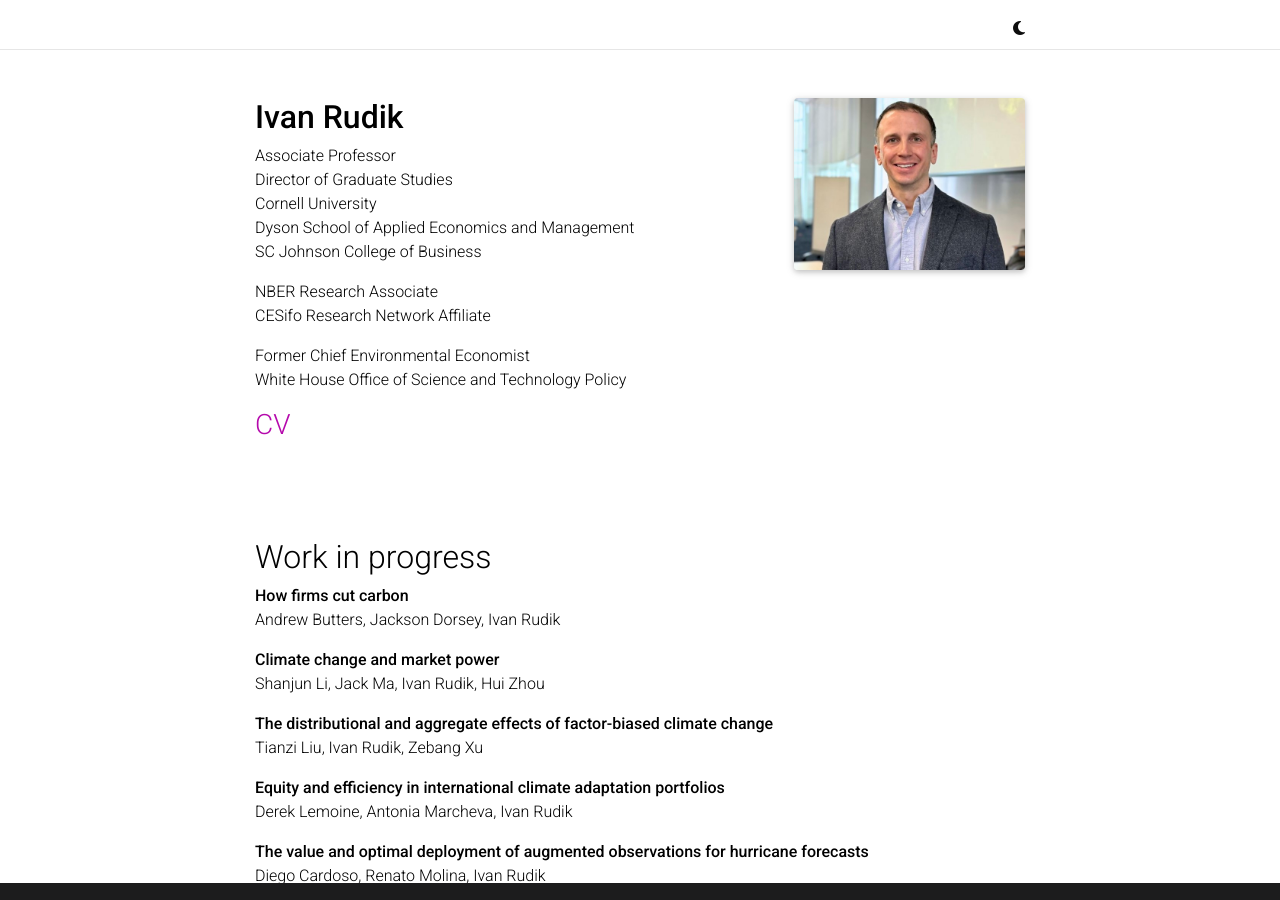
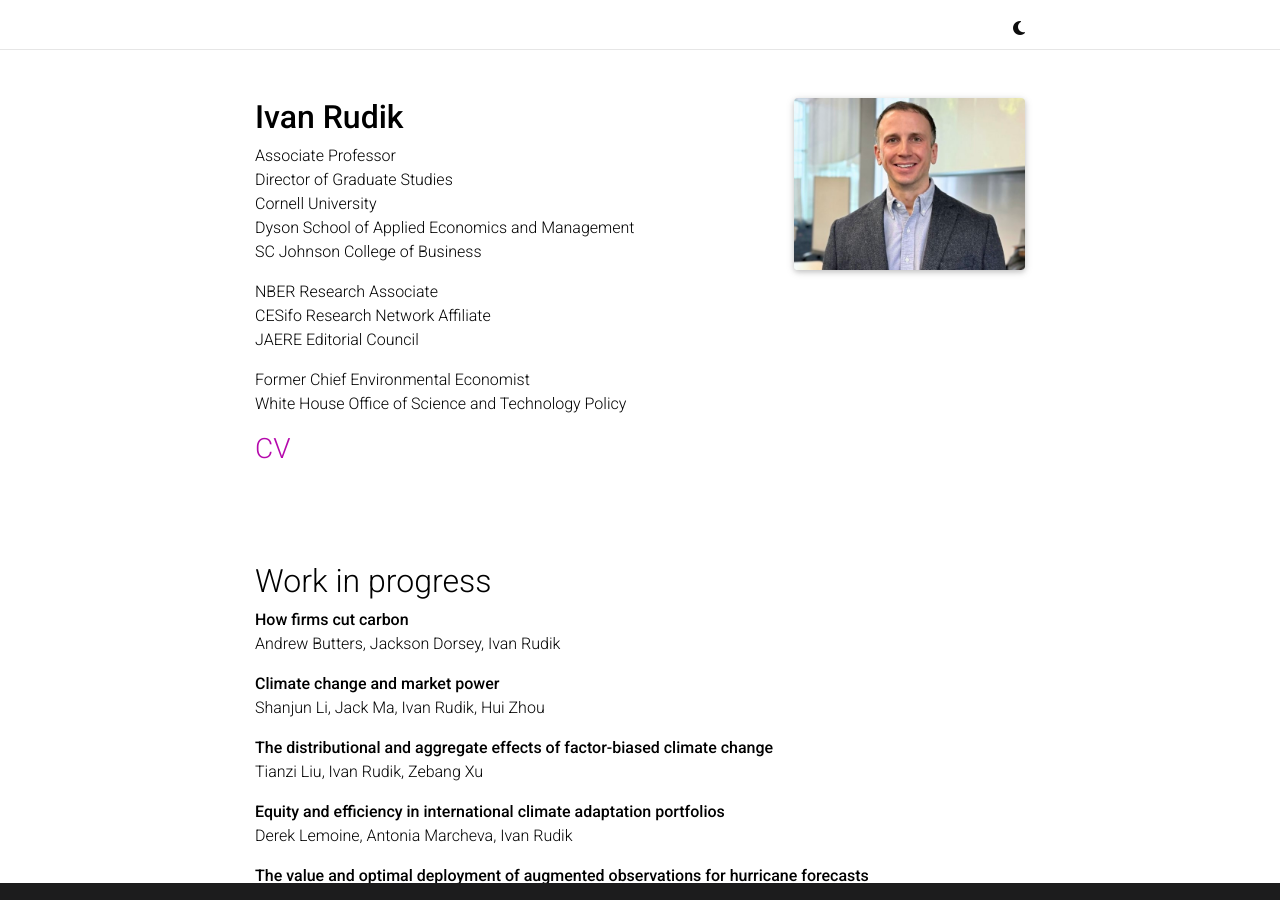
Before and after one commit to irudik/irudik.github.io, a Jekyll site: the page built from _pages/about.md, in a window 1280 px wide and 900 px high. Built offline with Jekyll 4.4.1, drawn with Linux system fonts in a browser that asks for light colours; comment, search, counter and statistics services are not loaded; a style sheet for code colours, icons or effects is not loaded.

Commit message:
update jaere

```diff
--- a/_pages/about.md
+++ b/_pages/about.md
@@ -29,10 +29,11 @@ SC Johnson College of Business
 
 NBER Research Associate
 CESifo Research Network Affiliate
+JAERE Editorial Council
 
 Former Chief Environmental Economist
 White House Office of Science and Technology Policy
-<!-- JAERE Editorial Council   -->
+<!--    -->
 
 ### [CV](https://raw.githack.com/irudik/irudik.github.io/master/assets/pdf/rudik_cv.pdf)
 
```
Also changed, not shown: 2 other files.
